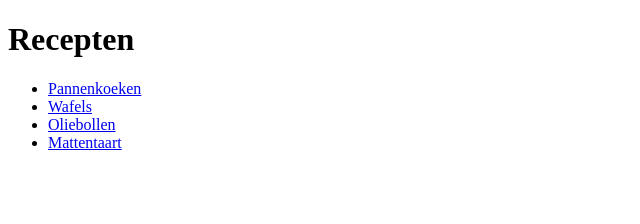
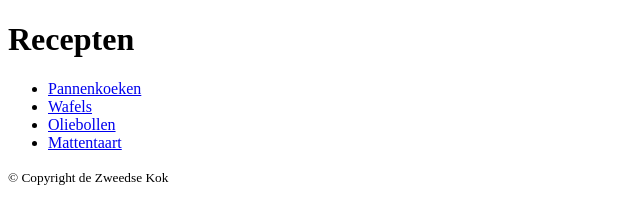
Before and after one commit to TuurInDeVerte/recepten, a plain HTML site: page index.html in a window 1280 px wide. Shown: the whole page, without its empty margins (0-640 px from the left). Drawn offline with Linux system fonts and the light colour scheme.

Commit message:
met de Zweedse Kok

```diff
--- a/index.html
+++ b/index.html
@@ -14,5 +14,6 @@
             <li><a href="mattentaart.html">Mattentaart</a> </li>
 		</ul>
 	</nav>
+<footer><small>&copy; Copyright de Zweedse Kok</small></footer>
 </body>
 </html>
```
